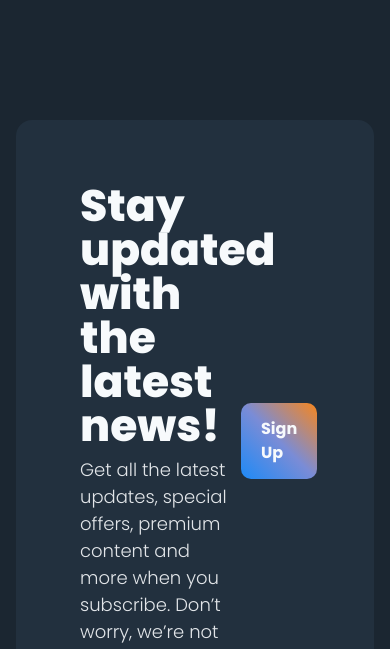
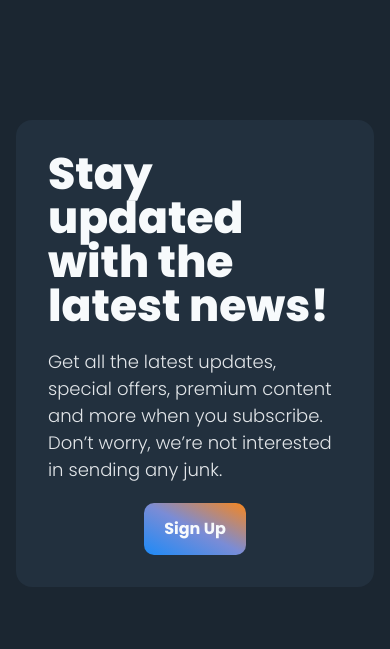
Before and after one commit to sagungt/growkit, a website: page dist/index.html in a window 390 px wide. Shown: the part 7780-8429 px from the top of the page. Drawn offline with Linux system fonts and the light colour scheme.

Commit message:
add responsive to signup section

```diff
--- a/dist/index.html
+++ b/dist/index.html
@@ -330,8 +330,8 @@
     <div class="container">
 
       <div class="bg-darkSecondary rounded-2xl">
-        <div class="flex justify-between p-16 items-center">
-          <div class="w-[70%] space-y-2">
+        <div class="flex flex-col lg:flex-row justify-between p-8 lg:p-16 items-center gap-y-5">
+          <div class="w-full lg:w-[70%] space-y-5 lg:space-y-2">
             <h2 class="font-extrabold text-[44px] leading-[44px] text-whiteText">Stay updated with the latest news!</h2>
             <p class="font-light text-[18px] text-whiteText/90">Get all the latest updates, special offers, premium content and more when you subscribe. Don’t worry, we’re not interested in sending any junk.</p>
           </div>
```
Also changed, not shown: dist/styles/style.css.
